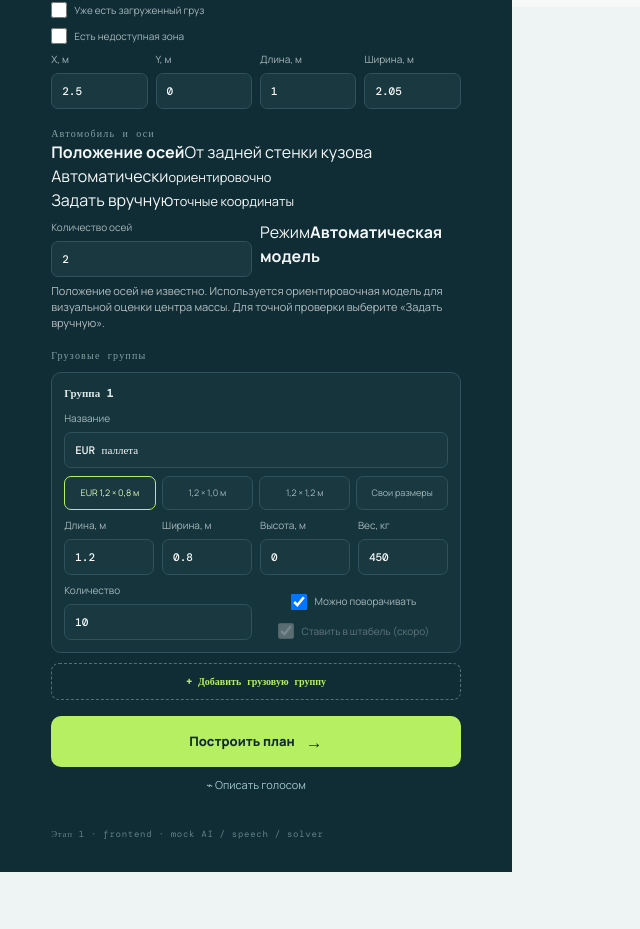
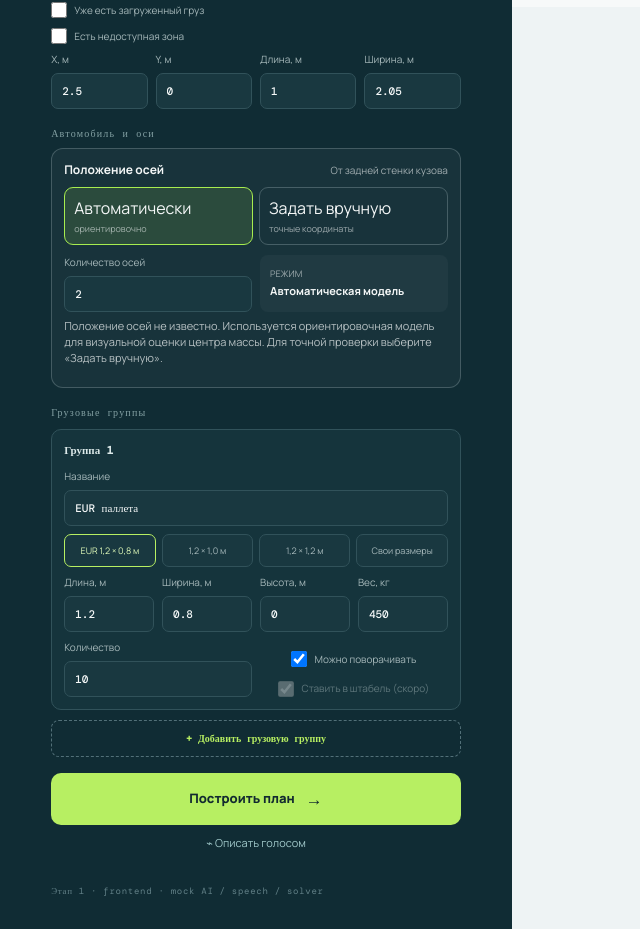
Before and after one commit to chacha51076-web/transmagic, a React (Vite) app: page / in a window 1280 px wide. Shown: the part 793-1722 px from the top of the page, without its empty margins (0-640 px from the left). Before the commit the page ends 1665 px from the top, so only its background shows below. Built offline with nearby package versions, Linux system fonts and the light colour scheme.

Commit message:
Highlight manual axle mode controls

```diff
--- a/src/styles.css
+++ b/src/styles.css
@@ -264,3 +264,19 @@
 @media (max-width: 760px) {
   .axle-position-block .field-grid { grid-template-columns: repeat(2, minmax(0, 1fr)); }
 }
+
+.axle-control-card { margin: 8px 0 14px; padding: 12px; border: 1px solid rgba(146,166,171,.35); border-radius: 12px; background: rgba(255,255,255,.035); }
+.axle-control-head { display:flex; justify-content:space-between; gap:10px; align-items:baseline; margin-bottom:8px; }
+.axle-control-head strong { font-size:12px; }
+.axle-control-head span { font-size:10px; opacity:.62; }
+.axle-mode-switch { display:grid; grid-template-columns:1fr 1fr; gap:6px; margin-bottom:10px; }
+.axle-mode-switch button { border:1px solid rgba(146,166,171,.38); border-radius:9px; padding:8px 9px; background:transparent; color:inherit; text-align:left; cursor:pointer; font:inherit; }
+.axle-mode-switch button.active { border-color:#a7ed4f; background:rgba(167,237,79,.13); }
+.axle-mode-switch button small { display:block; margin-top:2px; opacity:.6; font-size:9px; }
+.axle-current-mode { display:flex; flex-direction:column; justify-content:center; min-height:42px; padding:0 10px; border-radius:8px; background:rgba(255,255,255,.035); }
+.axle-current-mode span { font-size:9px; opacity:.58; text-transform:uppercase; }
+.axle-current-mode b { font-size:11px; margin-top:3px; }
+@media (max-width:760px) {
+  .axle-mode-switch { grid-template-columns:1fr; }
+  .axle-control-head { align-items:flex-start; flex-direction:column; gap:2px; }
+}
```
